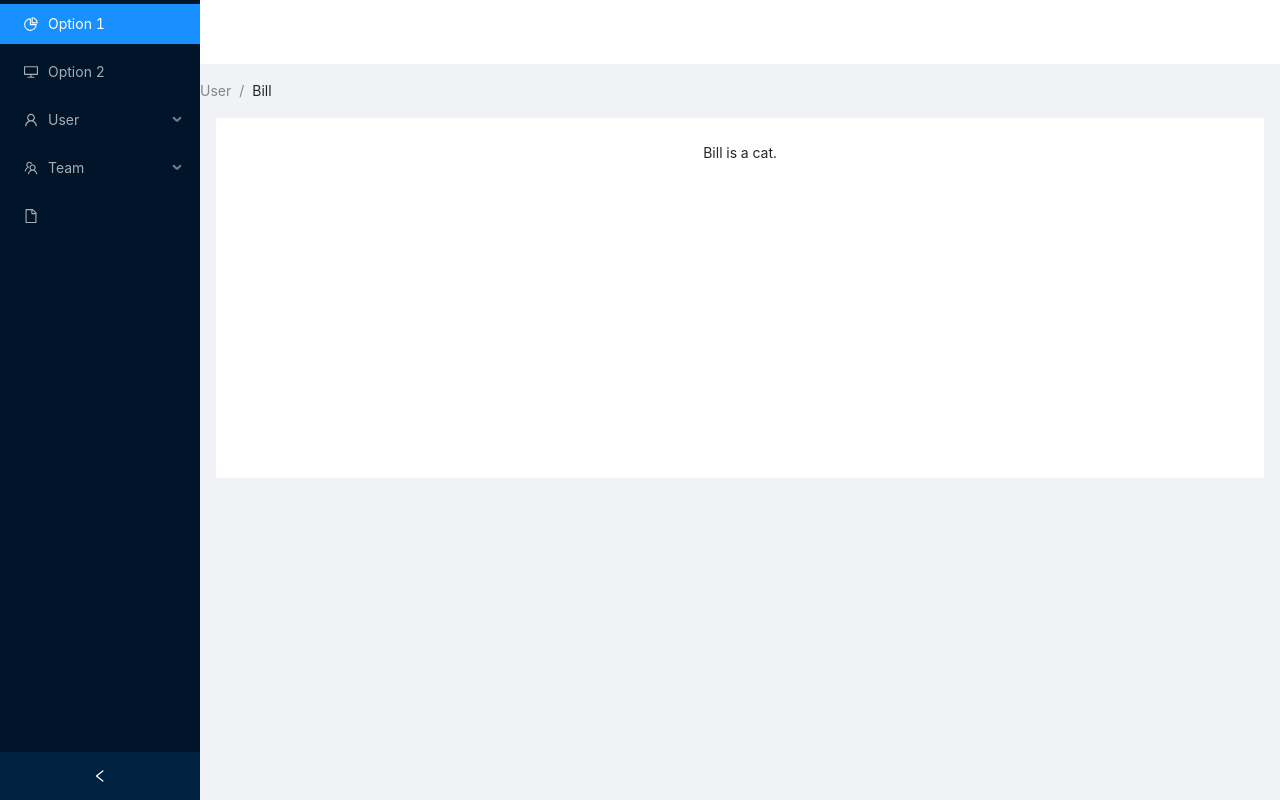
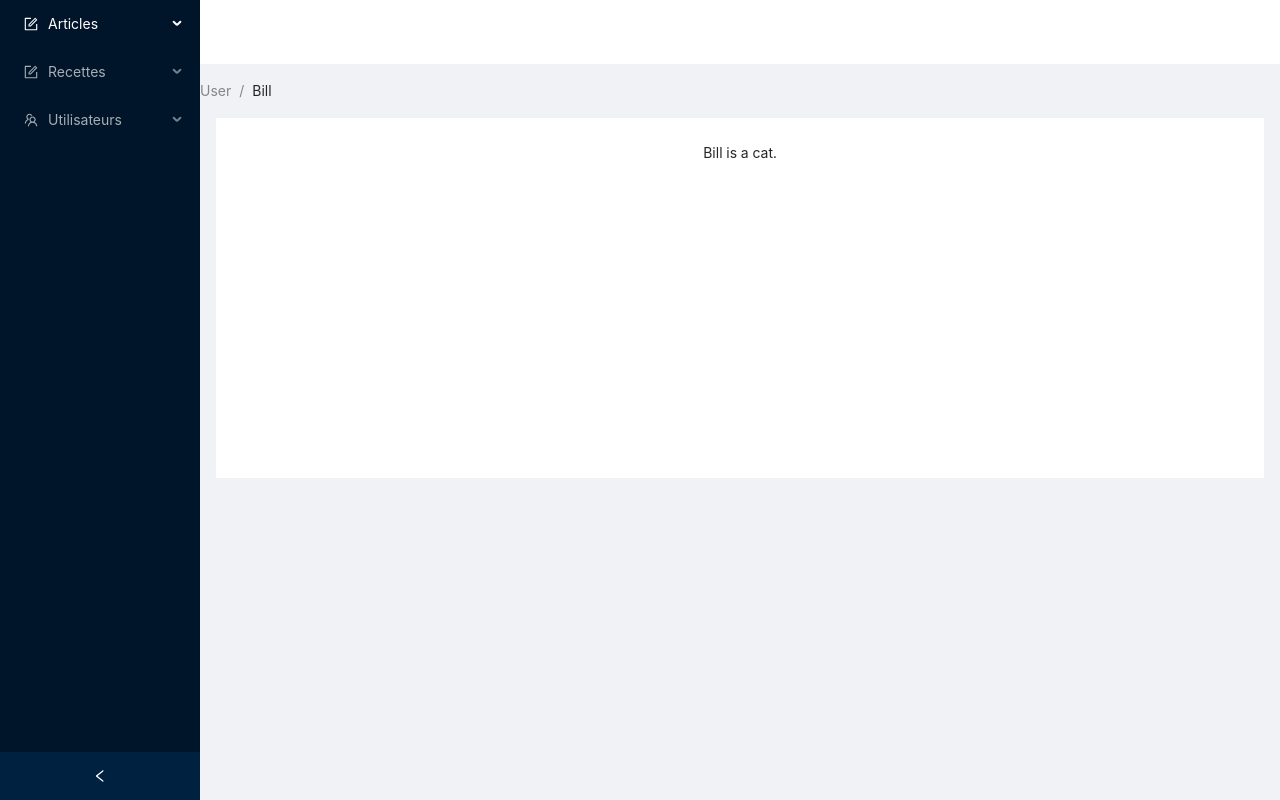
Before and after one commit to WildCodeSchool/healthymood-back, a React (Create React App) app: page / in a window 1280 px wide. Built offline with nearby package versions, Linux system fonts and the light colour scheme; the HTML template or start-up script is replaced by a standard one.

Commit message:
#3 Menu wip

```diff
--- a/src/components/SideBar.js
+++ b/src/components/SideBar.js
@@ -1,11 +1,8 @@
 import React, { useState } from 'react';
 import { Layout, Menu } from 'antd';
 import {
-  DesktopOutlined,
-  PieChartOutlined,
-  FileOutlined,
-  TeamOutlined,
-  UserOutlined
+  FormOutlined,
+  TeamOutlined
 } from '@ant-design/icons';
 
 const { Sider } = Layout;
@@ -13,35 +10,28 @@ const { SubMenu } = Menu;
 
 const SideBar = () => {
   const [collapsed, setCollapsed] = useState(false);
-  const onCollapse = (collapsed) => {
-    console.log(collapsed);
-    setCollapsed({ collapsed });
+  const onCollapse = () => {
+    setCollapsed(!collapsed);
   };
   return (
     <Sider
-      onClick={() => setCollapsed(!collapsed)}
       collapsible
       collapsed={collapsed}
-      onCollapse={onCollapse}
+      onCollapse={() => { onCollapse(); }}
     >
       <div className='logo' />
       <Menu theme='dark' defaultSelectedKeys={['1']} mode='inline'>
-        <Menu.Item key='1' icon={<PieChartOutlined />}>
-          Option 1
-        </Menu.Item>
-        <Menu.Item key='2' icon={<DesktopOutlined />}>
-          Option 2
-        </Menu.Item>
-        <SubMenu key='sub1' icon={<UserOutlined />} title='User'>
-          <Menu.Item key='3'>Tom</Menu.Item>
-          <Menu.Item key='4'>Bill</Menu.Item>
-          <Menu.Item key='5'>Alex</Menu.Item>
+        <SubMenu key='sub1' icon={<FormOutlined />} title='Articles'>
+          <Menu.Item key='1'>Tous les Articles</Menu.Item>
+          <Menu.Item key='2'>Ajouter</Menu.Item>
         </SubMenu>
-        <SubMenu key='sub2' icon={<TeamOutlined />} title='Team'>
-          <Menu.Item key='6'>Team 1</Menu.Item>
-          <Menu.Item key='8'>Team 2</Menu.Item>
+        <SubMenu key='sub2' icon={<FormOutlined />} title='Recettes'>
+          <Menu.Item key='3'>Toutes les recettes</Menu.Item>
+          <Menu.Item key='4 '>Ajouter</Menu.Item>
         </SubMenu>
-        <Menu.Item key='9' icon={<FileOutlined />} />
+        <SubMenu key='sub2' icon={<TeamOutlined />} title='Utilisateurs'>
+          <Menu.Item key='5'>Gérer les utilisateurs</Menu.Item>
+        </SubMenu>
       </Menu>
     </Sider>
   );
```
